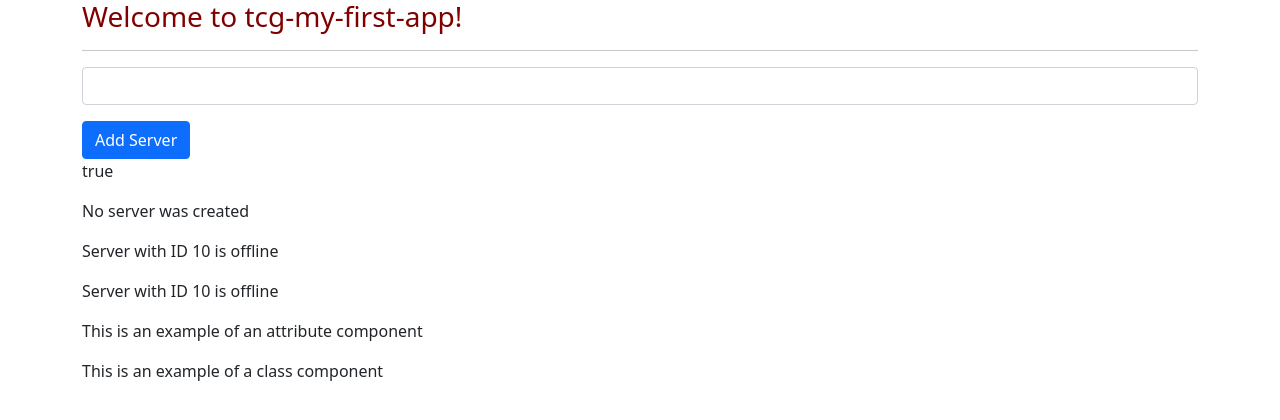
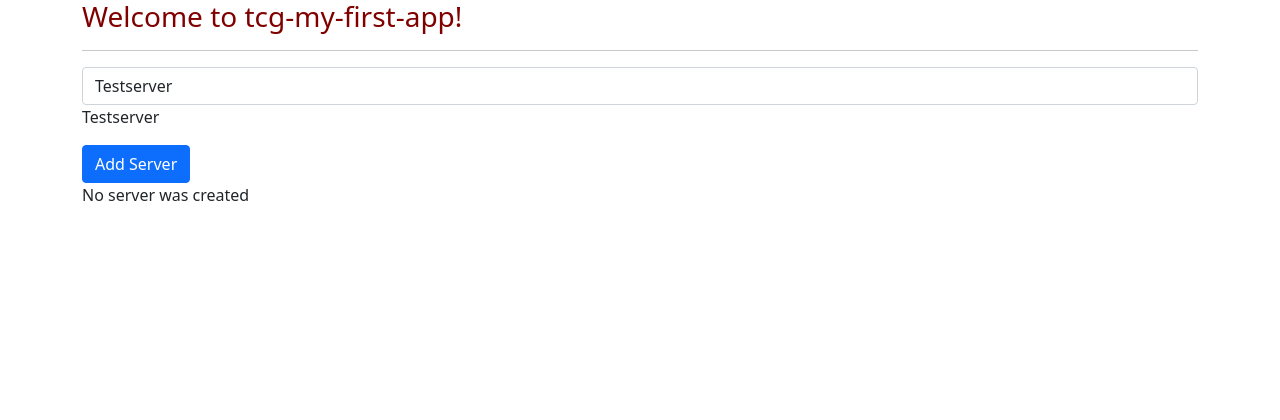
Before and after one commit to walterswoodward/tcg-my-first-app, an Angular app: page / in a window 1280 px wide. Shown: the top 420 px of the page. Built offline with nearby package versions, Linux system fonts and the light colour scheme.

Commit message:
All Four forms of data binding now in use - 1. Event Binding to listen to the click of the Add Server button - 2. String interpolation to output the data - 3. Property Binding to enable the Add Server button 2 seconds after the component is created - 4. Two Way Binding, to fetch our input data

```diff
--- a/src/app/app.component.html
+++ b/src/app/app.component.html
@@ -11,8 +11,8 @@
       <h3>My name is {{ author }}</h3> -->
       <hr>
       <app-servers></app-servers>
-      <div app-attribute></div>
-      <div class="app-class"></div>
+      <!-- <div app-attribute></div> -->
+      <!-- <div class="app-class"></div> -->
     </div>
   </div>
 </div>
--- a/src/app/servers/servers.component.html
+++ b/src/app/servers/servers.component.html
@@ -1,14 +1,22 @@
-<!-- $event is a reserved key word containing the event data -->
-<input type="text" class="form-control" (input)="onUpdateServerName($event)">
+<!-- $event is a reserved key word containing the event data (this is One Way Data Binding) -->
+<!-- <input type="text" class="form-control" (input)="onUpdateServerName($event)"> -->
+
+<!-- An easier approach using Two Way Data Binding:
+1. Trigger on the input event an update equivalent to the serverName property
+2. It will update this input's value if the value of serverName is changed elsewhere -->
+<input type="text" class="form-control" [(ngModel)]="serverName">
 <!-- This will dynamically be updated when the above input event is triggered and onUpdateServerName is called -->
 <p>{{ serverName }}</p>
+
 <!-- Note here that we are not binding the the "disabled" attribute, but in fact are directly binding
 to the native disabled property that belongs to this element -->
 <button class="btn btn-primary" [disabled]="!allowNewServer" (click)="onCreateServer()">Add Server</button>
+
 <!-- String interpolation approach: -->
-<p>{{ allowNewServer }}</p>
+<!-- <p>{{ allowNewServer }}</p> -->
+
 <!-- Property Binding approach: -->
 <!-- <p [innerText]="allowNewServer"></p> -->
 <p>{{ serverCreationStatus }}</p>
-<app-server></app-server>
-<app-server></app-server>
+<!-- <app-server></app-server>
+<app-server></app-server> -->
--- a/src/app/servers/servers.component.ts
+++ b/src/app/servers/servers.component.ts
@@ -12,7 +12,7 @@ import { Component, OnInit } from '@angular/core';
 export class ServersComponent implements OnInit {
   allowNewServer: boolean = false;
   serverCreationStatus: string = 'No server was created';
-  serverName = '';
+  serverName = 'Testserver';
 
   constructor() {
     // Once this component is created, after two seconds, update the allowNewServer property to true
@@ -27,7 +27,7 @@ export class ServersComponent implements OnInit {
   }
 
   onCreateServer() {
-    this.serverCreationStatus = "Server was created!";
+    this.serverCreationStatus = "Server was created! Name is " +  this.serverName;
   }
 
   onUpdateServerName(event: any) {
```
